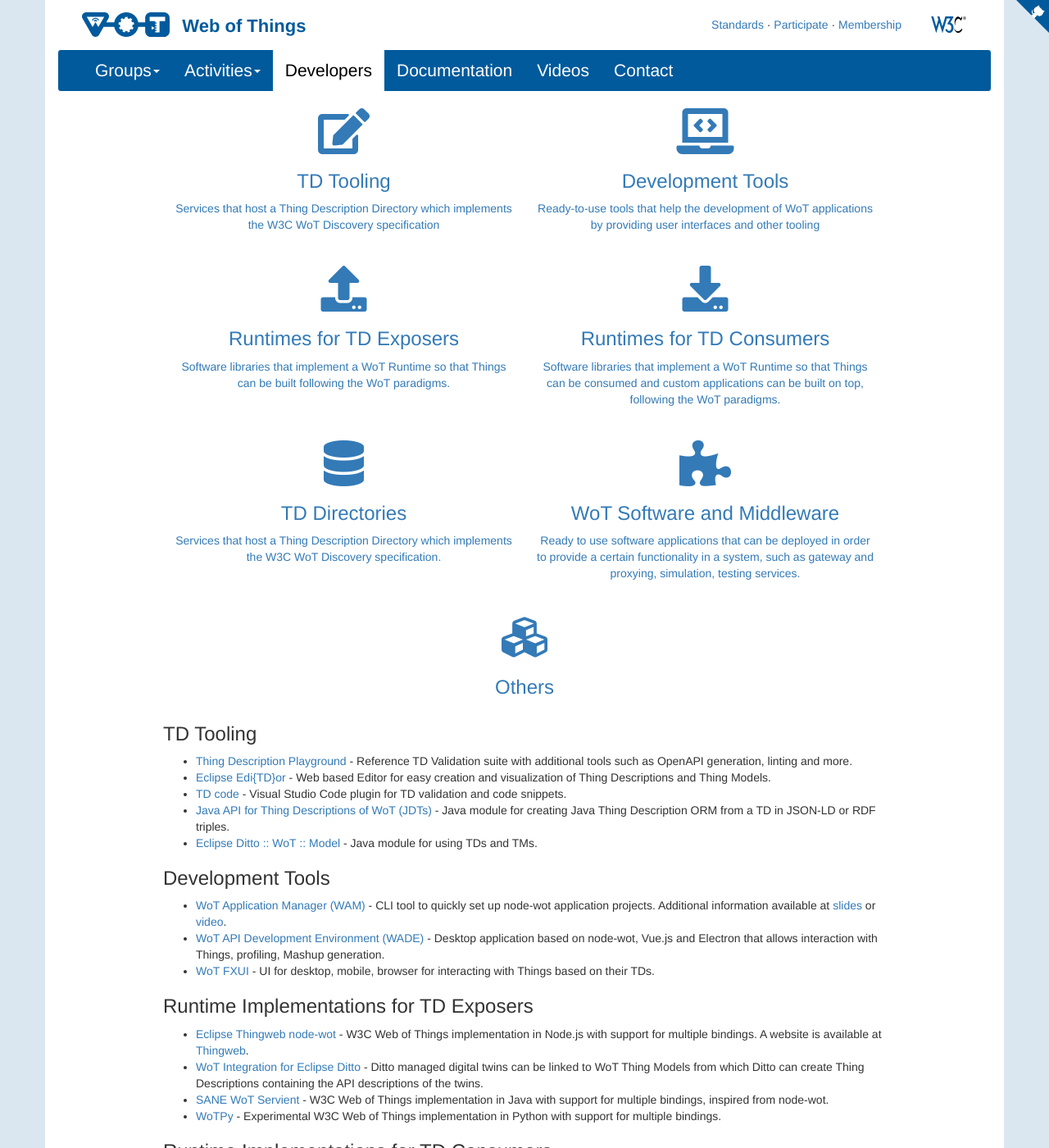
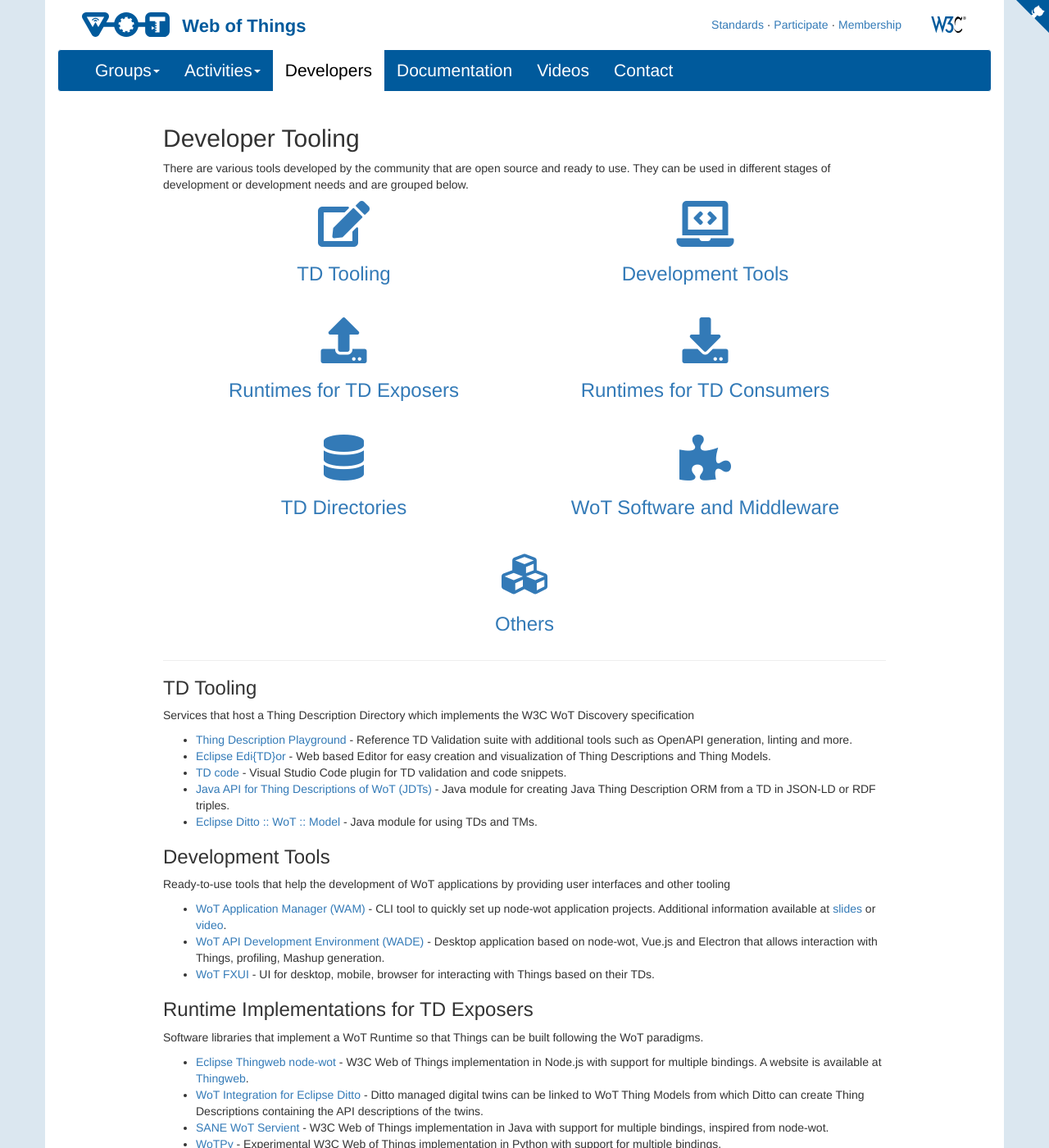
Before and after one commit to w3c/wot-marketing, a Jekyll site: the page built from docs/developers/index.html, in a window 1280 px wide and 1400 px high. Shown: the whole window at 82% size. Built offline with Jekyll 4.4.1, drawn with Linux system fonts in a browser that asks for light colours; nearby versions of some CDN libraries; some of the changed text lies outside the part shown.

Commit message:
incorporate feedback

```diff
--- a/docs/developers/index.html
+++ b/docs/developers/index.html
@@ -4,6 +4,12 @@
 group: "navigation"
 ---
 <div>
+		<h2>Developer Tooling</h2>
+
+		<p>
+			There are various tools developed by the community that are open source and ready to use. They can be used
+			in different stages of development or development needs and are grouped below.
+		</p>
 
 		<div class="row center-block">
 			<div class="col-md-6 text-center">
@@ -11,7 +17,6 @@
 					<!-- alternative pen-paintbrush -->
 					<div class="description">
 						<h3>TD Tooling</h3>
-						<p>Services that host a Thing Description Directory which implements the W3C WoT Discovery specification</p>
 					</div>
 				</a>
 			</div>
@@ -19,7 +24,6 @@
 				<a href="#devtools"><i class="fas fa-laptop-code fa-4x"></i>
 					<div class="description">
 						<h3>Development Tools</h3>
-						<p>Ready-to-use tools that help the development of WoT applications by providing user interfaces and other tooling</p>
 					</div>
 				</a>
 			</div>
@@ -32,8 +36,6 @@
 				<a href="#runtime-expose"><i class="fas fa-upload fa-4x"></i>
 					<div class="description">
 						<h3>Runtimes for TD Exposers</h3>
-						<p>Software libraries that implement a WoT Runtime so that Things can be built following the WoT paradigms.
-						</p>
 					</div>
 				</a>
 			</div>
@@ -41,7 +43,6 @@
 				<a href="#runtime-consume"><i class="fas fa-download fa-4x"></i>
 					<div class="description">
 						<h3>Runtimes for TD Consumers</h3>
-						<p>Software libraries that implement a WoT Runtime so that Things can be consumed and custom applications can be built on top, following the WoT paradigms.</p>
 					</div>
 				</a>
 			</div>
@@ -54,7 +55,6 @@
 				<a href="#tdds"><i class="fas fa-database fa-4x"></i>
 					<div class="description">
 						<h3>TD Directories</h3>
-						<p>Services that host a Thing Description Directory which implements the W3C WoT Discovery specification.</p>
 					</div>
 				</a>
 			</div>
@@ -63,8 +63,6 @@
 					<!-- server,  -->
 					<div class="description">
 						<h3>WoT Software and Middleware</h3>
-						<p>Ready to use software applications that can be deployed in order to provide a certain functionality in a system, such as
-						gateway and proxying, simulation, testing services.</p>
 					</div>
 				</a>
 			</div>
@@ -433,7 +431,10 @@
 	</tbody>
 </table> -->
 
+	<hr>
+
 	<h3 id="td-tooling">TD Tooling</h3>
+	<p>Services that host a Thing Description Directory which implements the W3C WoT Discovery specification</p>
 	<ul>
 		<li><a href="http://plugfest.thingweb.io/playground/" target="_blank">Thing Description Playground</a>
 			- Reference TD Validation suite with additional tools such as OpenAPI generation, linting and more.
@@ -461,6 +462,7 @@
 	</ul>
 
 	<h3 id="devtools">Development Tools</h3>
+	<p>Ready-to-use tools that help the development of WoT applications by providing user interfaces and other tooling</p>
 	<ul>
 		<li><a href="https://github.com/UniBO-PRISMLab/wam" target="_blank">WoT Application Manager (WAM)</a>
 			- CLI tool to quickly set up node-wot application projects. Additional information available at <a
```
Also changed, not shown: other parts of docs/developers/index.html (+7 -0 lines).
